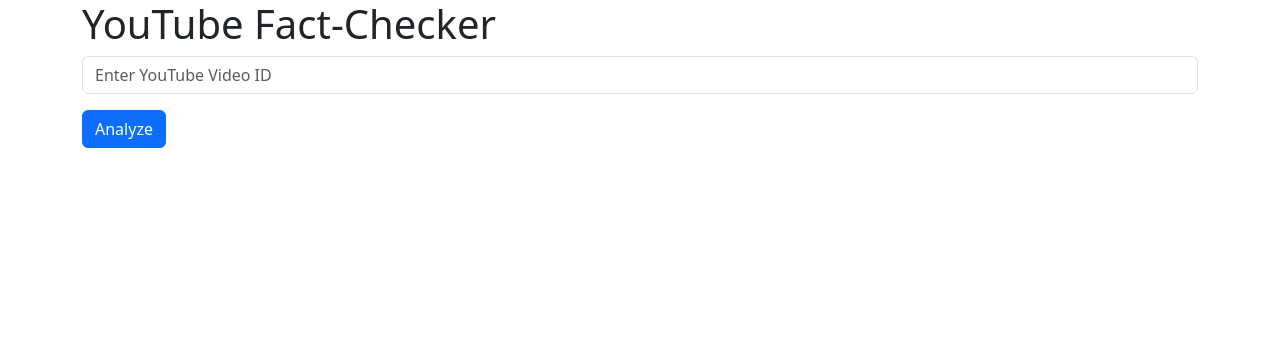
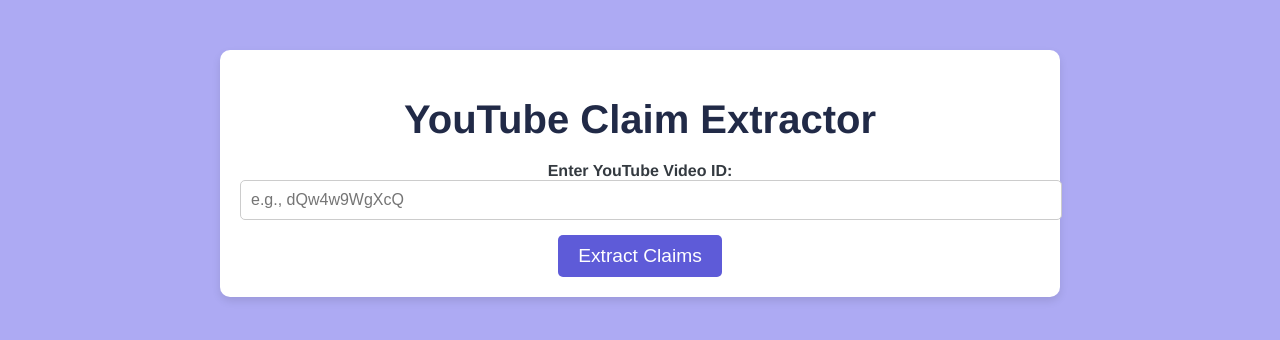
Before and after one commit to ayekhan847/YouTube-FactChecker, a Flask app: page / in a window 1280 px wide. Shown: the top 340 px of the page. Run offline with Flask 3, Linux system fonts and the light colour scheme.

Commit message:
Finalized index template.

```diff
--- a/templates/index.html
+++ b/templates/index.html
@@ -1,68 +1,54 @@
 <!DOCTYPE html>
 <html lang="en">
 <head>
-    <title>YouTube Fact-Checker</title>
-    <link rel="stylesheet" href="https://cdn.jsdelivr.net/npm/bootstrap@5.3.0/dist/css/bootstrap.min.css">
+    <meta charset="UTF-8">
+    <meta name="viewport" content="width=device-width, initial-scale=1.0">
+    <title>YouTube Claim Extractor</title>
+    <link rel="stylesheet" href="/static/style.css">
 </head>
 <body>
     <div class="container">
-        <h1>YouTube Fact-Checker</h1>
-        <form method="get">
-            <input type="text" name="v" placeholder="Enter YouTube Video ID" class="form-control mb-3">
-            <button type="submit" class="btn btn-primary">Analyze</button>
+        <h1 class="text-primary">YouTube Claim Extractor</h1>
+        <form method="GET" action="/">
+            <label for="videoId">Enter YouTube Video ID:</label>
+            <input type="text" id="videoId" name="video_id" placeholder="e.g., dQw4w9WgXcQ" required>
+            <button type="submit">Extract Claims</button>
         </form>
 
-        {% if captions %}
-        <h3>Captions:</h3>
-        <p>{{ captions }}</p>
-        {% endif %}
-
         {% if claims %}
-        <h3>Extracted Claims:</h3>
-        <ol class="list-group mt-3">
+        <div class="results">
+            <h2 class="text-secondary">Extracted Claims</h2>
+            <ol class="list-group">
                 {% for claim in claims %}
                 <li class="list-group-item">
-                <!-- Display the claim with a link to its timestamp -->
                     <p><strong>Claim:</strong>
                         <a href="https://www.youtube.com/watch?v={{ video_id }}&t={{ claim.timestamp }}s"
                            target="_blank"
                            class="text-primary text-decoration-none">
-                       {{ claim.claim }}
+                           {{ claim.claim_text }}
                         </a>
                     </p>
 
-                <!-- Display the verification status -->
-                <p><strong>Status:</strong>
-                    <span class="badge bg-info text-dark">{{ claim.verification }}</span>
-                </p>
-
-                <!-- Provide full context as a collapsible section -->
-                <details>
-                    <summary class="text-muted">View Full Context</summary>
-                    <p class="mt-2">{{ claim.full_context }}</p>
-                </details>
-
-                <!-- Display the source if available -->
-                {% if claim.source != "#" %}
-                <p><strong>Source:</strong>
-                    <a href="{{ claim.source }}"
-                       target="_blank"
-                       class="text-success text-decoration-none">
-                       View Fact Check
-                    </a>
-                </p>
+                    {% if claim.entities %}
+                    <ul>
+                        {% for entity in claim.entities %}
+                        <li>
+                            <strong>Entity:</strong> {{ entity.entity_name }} ({{ entity.entity_type }})<br>
+                            <strong>Salience:</strong> {{ entity.salience | round(2) }}
+                        </li>
+                        {% endfor %}
+                    </ul>
                     {% else %}
-                <p><strong>Source:</strong> <em>No source available</em></p>
+                    <p><em>No entities found for this claim.</em></p>
                     {% endif %}
                 </li>
                 {% endfor %}
             </ol>
-        {% endif %}
-
-
-
-        {% if credibility %}
-        <h2>Overall Credibility: {{ credibility }}</h2>
+        </div>
+        {% elif error %}
+        <div class="error-message">
+            <p>{{ error }}</p>
+        </div>
         {% endif %}
     </div>
 </body>
```
Lines whose indentation alone changed are shown as unchanged.
